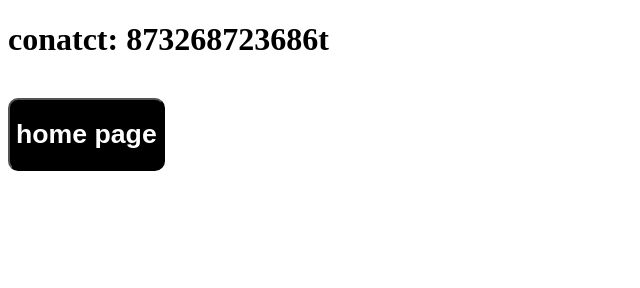
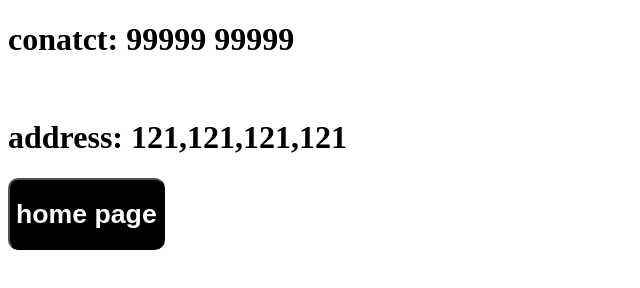
Before and after one commit to Moulithar/learning-nz, a plain HTML site: page contact.html in a window 1280 px wide. Shown: the whole page, without its empty margins (0-640 px from the left). Drawn offline with Linux system fonts and the light colour scheme.

Commit message:
i add address

```diff
--- a/contact.html
+++ b/contact.html
@@ -6,7 +6,8 @@
     <title>Document</title>
 </head>
 <body>
-    <h1>conatct: 873268723686t</h1><br />
+    <h1>conatct: 99999 99999</h1><br />
+    <h1>address: 121,121,121,121</h1>
     <a href="./index.html" class=""  > <button style="color:white; background-color: black; border-radius: 10px;"><h1>home page</h1></button></a>
 <img src="../marginalia-452@2x.png" alt="">
 </body>
```
